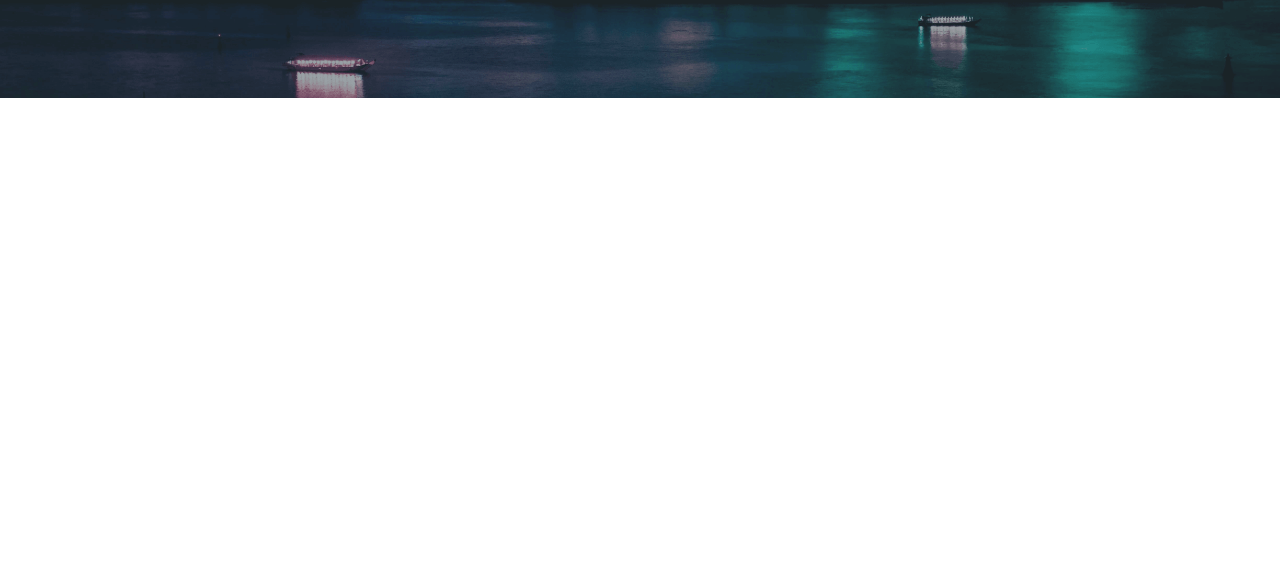
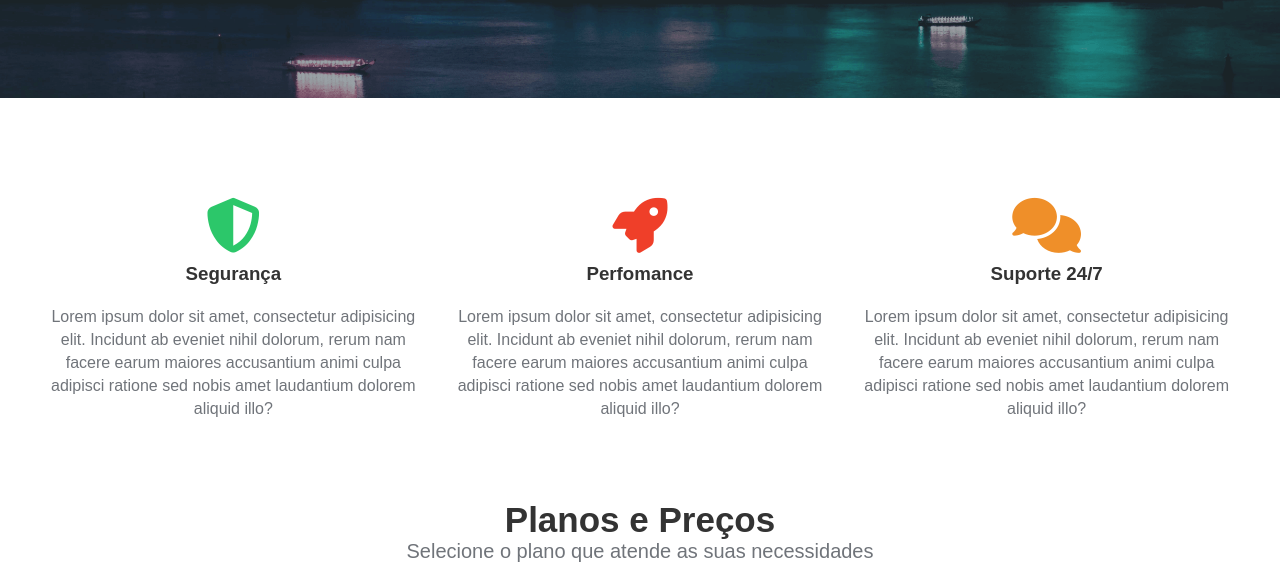
Before and after one commit to CaioSousa-10/HDC-HOST, a plain HTML site: page index.html in a window 1280 px wide. Shown: the part 372-935 px from the top of the page. Before the commit the page ends 800 px from the top, so only its background shows below. Drawn offline with Linux system fonts and the light colour scheme.

Commit message:
website features

```diff
--- a/css/style.css
+++ b/css/style.css
@@ -69,3 +69,65 @@ header {
     font-weight: bold;
     text-shadow: #000 3px 2px 3px;
 }
+
+.website-features {
+    padding: 2rem;
+    display: grid;
+    grid-template-columns: repeat(auto-fill, minmax(400px, 1fr));
+    margin-top: 8rem;
+    margin-left: 1rem;
+    margin-right: 1rem;
+    padding-bottom: 8rem;
+}
+
+.website-features div {
+    margin-bottom: 1rem;
+    width: 37rem;
+    text-align: center;
+    margin: 0 auto;
+}
+
+.website-features div p {
+    line-height: 2.3rem;
+    color: #70747a;
+}
+
+.website-features div h3 {
+    margin-bottom: 2rem;
+    color: #333;
+}
+
+.website-features div {
+    font-size: 1.6rem;
+}
+
+.fas {
+    font-size: 5.5rem;
+    margin-bottom: 1rem;
+}
+
+.fa-shield-alt {
+    color: #2cc76a;
+}
+
+.fa-rocket {
+    color: #ef3f29;
+}
+
+.fa-comments {
+    color: #ef8f29;
+}
+
+.plans-and-prices {
+    text-align: center;
+}
+
+.plans-and-prices h2 {
+    font-size: 3.5rem;
+    color: #333;
+}
+
+.plans-and-prices p {
+    font-size: 2rem;
+    color: #70747a;
+}
--- a/index.html
+++ b/index.html
@@ -1,17 +1,23 @@
 <!DOCTYPE html>
 <html lang="pt-br">
+
 <head>
     <meta charset="UTF-8">
     <meta name="viewport" content="width=device-width, initial-scale=1.0">
     <link rel="stylesheet" href="css/style.css">
+    <!-- icones -->
+    <link rel="stylesheet" href="https://cdnjs.cloudflare.com/ajax/libs/font-awesome/6.4.2/css/all.min.css"
+        integrity="sha512-z3gLpd7yknf1YoNbCzqRKc4qyor8gaKU1qmn+CShxbuBusANI9QpRohGBreCFkKxLhei6S9CQXFEbbKuqLg0DA=="
+        crossorigin="anonymous" referrerpolicy="no-referrer" />
     <title>HDC HOST</title>
 </head>
+
 <body>
 
     <header>
 
-        <div class="header" >
-            <div class="nav-items" >
+        <div class="header">
+            <div class="nav-items">
                 <a href="#">home</a>
                 <a href="#">preços</a>
                 <a href="#">contato</a>
@@ -33,20 +39,44 @@
     </section>
 
     <section class="main-container">
-        <div class="website-features" >
+        <div class="website-features">
             <div>
-
+                <i class="fas fa-shield-alt"></i>
+                <h3>Segurança</h3>
+                <p>
+                    Lorem ipsum dolor sit amet, consectetur adipisicing elit. Incidunt ab eveniet nihil dolorum, rerum
+                    nam facere earum maiores accusantium animi culpa adipisci ratione sed nobis amet laudantium dolorem
+                    aliquid illo?
+                </p>
             </div>
 
             <div>
-
+                <i class="fas fa-rocket"></i>
+                <h3>Perfomance</h3>
+                <p>
+                    Lorem ipsum dolor sit amet, consectetur adipisicing elit. Incidunt ab eveniet nihil dolorum, rerum
+                    nam facere earum maiores accusantium animi culpa adipisci ratione sed nobis amet laudantium dolorem
+                    aliquid illo?
+                </p>
             </div>
 
             <div>
+                <i class="fas fa-comments"></i>
+                <h3>Suporte 24/7</h3>
+                <p>
+                    Lorem ipsum dolor sit amet, consectetur adipisicing elit. Incidunt ab eveniet nihil dolorum, rerum
+                    nam facere earum maiores accusantium animi culpa adipisci ratione sed nobis amet laudantium dolorem
+                    aliquid illo?
+                </p>
+            </div>
+        </div>
 
-            </div>
+        <div class="plans-and-prices">
+            <h2>Planos e Preços</h2>
+            <p>Selecione o plano que atende as suas necessidades</p>
         </div>
     </section>
 
 </body>
+
 </html>
```
